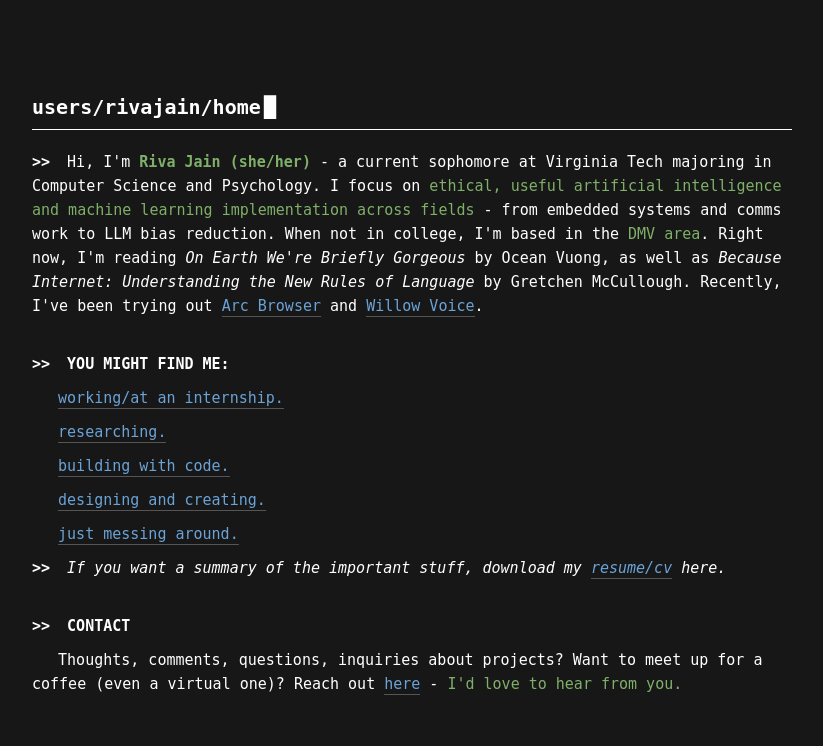
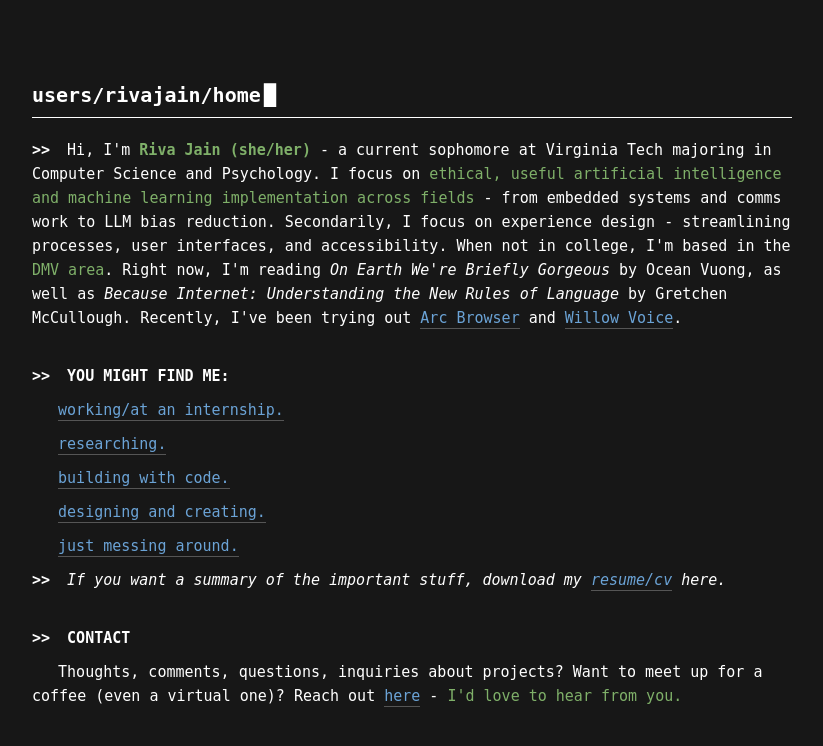
Before and after one commit to bluescreenjay/bluescreenjay.github.io, a plain HTML site: page index.html in a window 1280 px wide. Shown: the whole page, without its empty margins (228-1051 px from the left). Drawn offline with Linux system fonts and the light colour scheme; a web font is replaced by a local one.

Commit message:
update resume

```diff
--- a/index.html
+++ b/index.html
@@ -13,7 +13,7 @@
             <span class="cursor" id="header-cursor">█</span>
         </div>
         <div class="terminal-content">
-            <p><span class="prompt">>></span> Hi, I'm <strong><span class="highlight-primary">Riva Jain (she/her)</span></strong> - a current sophomore at Virginia Tech majoring in Computer Science and Psychology. I focus on <span class="highlight-primary">ethical, useful artificial intelligence and machine learning implementation across fields</span> - from embedded systems and comms work to LLM bias reduction. When not in college, I'm based in the <span class="highlight-primary">DMV area</span>. Right now, I'm reading <i>On Earth We're Briefly Gorgeous</i> by Ocean Vuong, as well as <i>Because Internet: Understanding the New Rules of Language</i> by Gretchen McCullough. Recently, I've been trying out <a href="https://arc.net/" class="terminal-link">Arc Browser</a> and <a href="https://willowvoice.com/" class="terminal-link">Willow Voice</a>.</p>
+            <p><span class="prompt">>></span> Hi, I'm <strong><span class="highlight-primary">Riva Jain (she/her)</span></strong> - a current sophomore at Virginia Tech majoring in Computer Science and Psychology. I focus on <span class="highlight-primary">ethical, useful artificial intelligence and machine learning implementation across fields</span> - from embedded systems and comms work to LLM bias reduction. Secondarily, I focus on experience design - streamlining processes, user interfaces, and accessibility. When not in college, I'm based in the <span class="highlight-primary">DMV area</span>. Right now, I'm reading <i>On Earth We're Briefly Gorgeous</i> by Ocean Vuong, as well as <i>Because Internet: Understanding the New Rules of Language</i> by Gretchen McCullough. Recently, I've been trying out <a href="https://arc.net/" class="terminal-link">Arc Browser</a> and <a href="https://willowvoice.com/" class="terminal-link">Willow Voice</a>.</p>
             <br>
             <p><span class="prompt">>></span> <strong>YOU MIGHT FIND ME:</strong></p>
             <p><span class="prompt">&emsp;</span> <a href="internship.html" class="terminal-link">working/at an internship.</a></p>
@@ -21,7 +21,7 @@
             <p><span class="prompt">&emsp;</span> <a href="code.html" class="terminal-link">building with code.</a></p>
             <p><span class="prompt">&emsp;</span> <a href="design.html" class="terminal-link">designing and creating.</a></p>
             <p><span class="prompt">&emsp;</span> <a href="hobbies.html" class="terminal-link">just messing around.</a></p>
-            <p><span class="prompt">>></span> <i>If you want a summary of the important stuff, download my <a href="Riva_Jain_Resume_20_25.pdf" target="_blank" class="terminal-link">resume/cv</a> here.</i></p>
+            <p><span class="prompt">>></span> <i>If you want a summary of the important stuff, download my <a href="Jain_Riva_resume_digital.pdf" target="_blank" class="terminal-link">resume/cv</a> here.</i></p>
             <br>
             <p><span class="prompt">>></span> <strong>CONTACT</strong></p>
             <p><span class="prompt">&emsp;</span> Thoughts, comments, questions, inquiries about projects? Want to meet up for a coffee (even a virtual one)? Reach out <a href="mailto:rivajain@gmail.com" class="terminal-link">here</a> - <span class="highlight-primary">I'd love to hear from you.</span></p>
```
Also changed, not shown: 2 other files.
